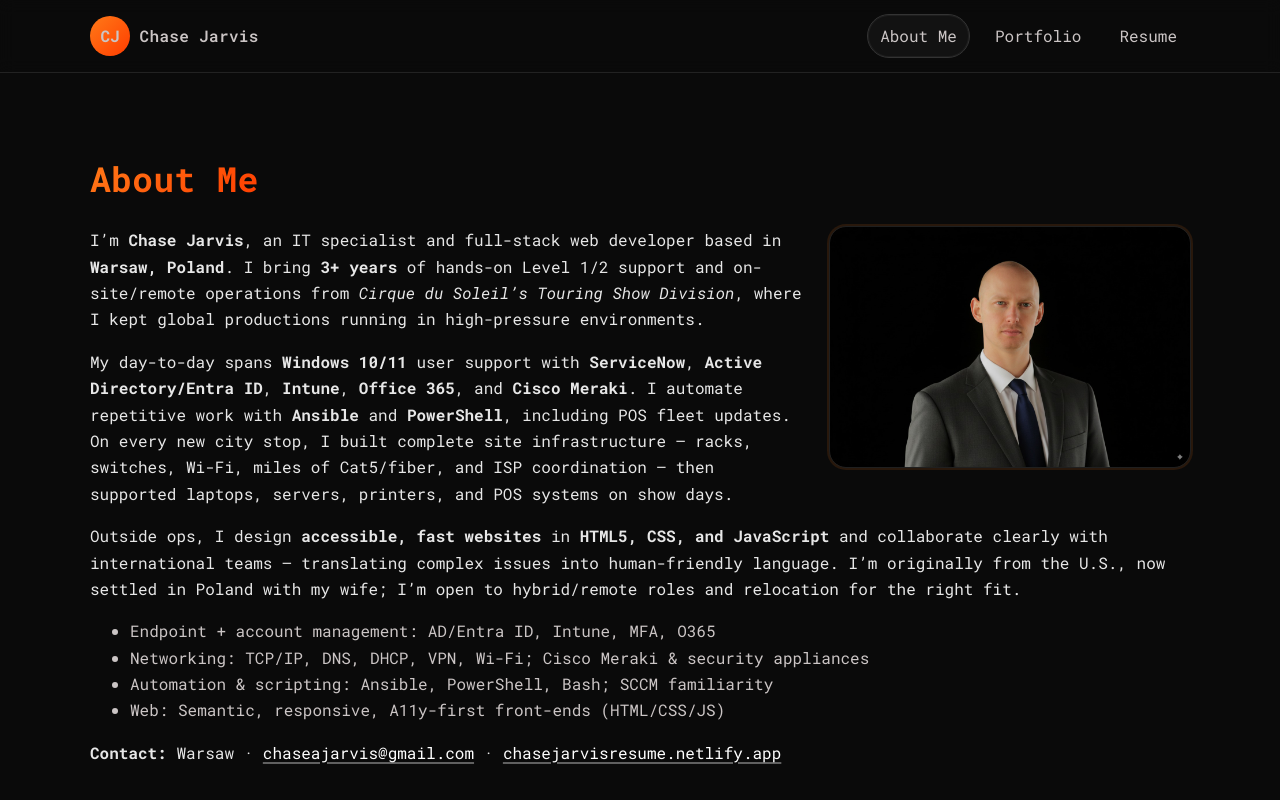
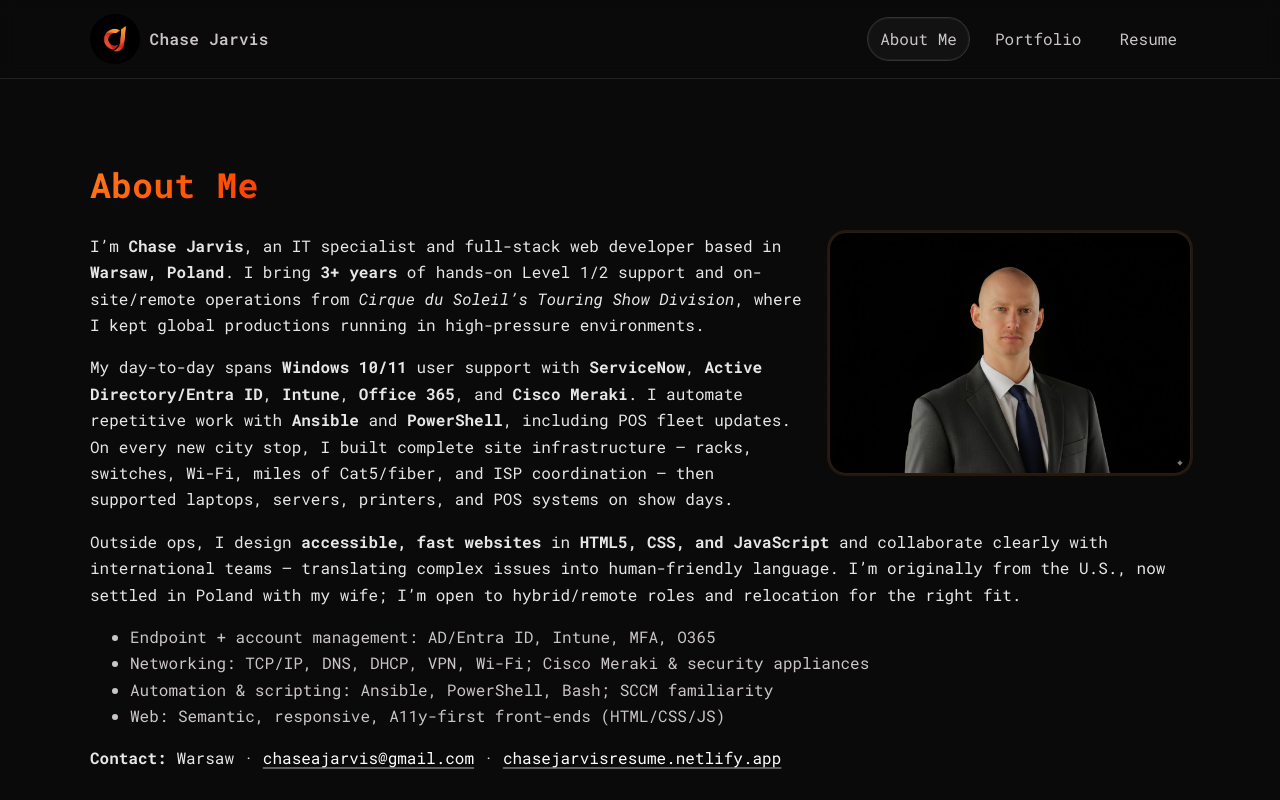
Before and after one commit to jarAcro/Personal_Portfolio_Website, a plain HTML site: page index.html in a window 1280 px wide. Shown: the top 800 px of the page. Drawn offline with Linux system fonts and the light colour scheme.

Commit message:
added logo

```diff
--- a/index.html
+++ b/index.html
@@ -24,7 +24,7 @@
   <header class="site-header" role="banner">
     <div class="container header-inner">
       <a class="brand" href="#about" aria-label="Go to top of page">
-        <span class="brand-mark" aria-hidden="true">CJ</span>
+        <span class="brand-mark" aria-hidden="true"><img src="images/brand.png"></span>
         <span class="brand-text">Chase Jarvis</span>
       </a>
 
--- a/styles.css
+++ b/styles.css
@@ -118,18 +118,18 @@ img {
 }
 
 .brand {
-  display: inline-flex;
-  align-items: center;
-  gap: 0.6rem;
-  text-decoration: none;
-  color: var(--text);
+display: inline-flex;
+align-items: center;
+gap: 0.6rem;
+text-decoration: none;
+color: var(--text);
 }
 .brand-mark {
   display: grid;
   place-items: center;
-  width: 40px; height: 40px;
+  width: 50px; height: 50px;
   border-radius: 50%;
-  background: var(--accent-gradient);
+  background: black;
   font-weight: 700;
 }
 .brand-text {
```
Also changed, not shown: images/brand.png (added).
